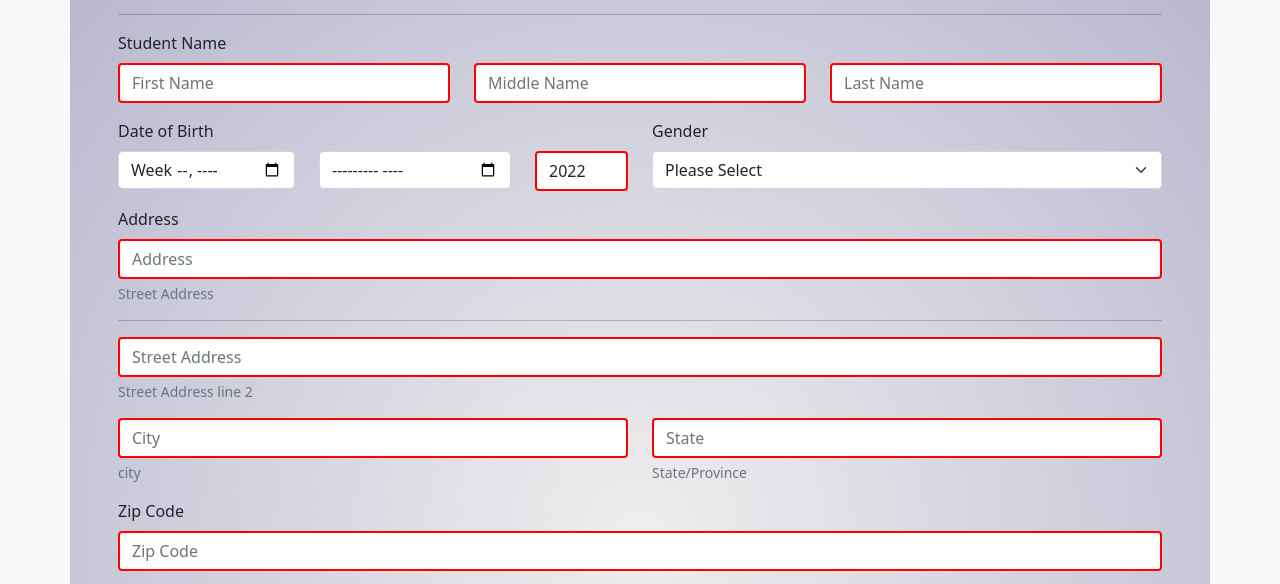
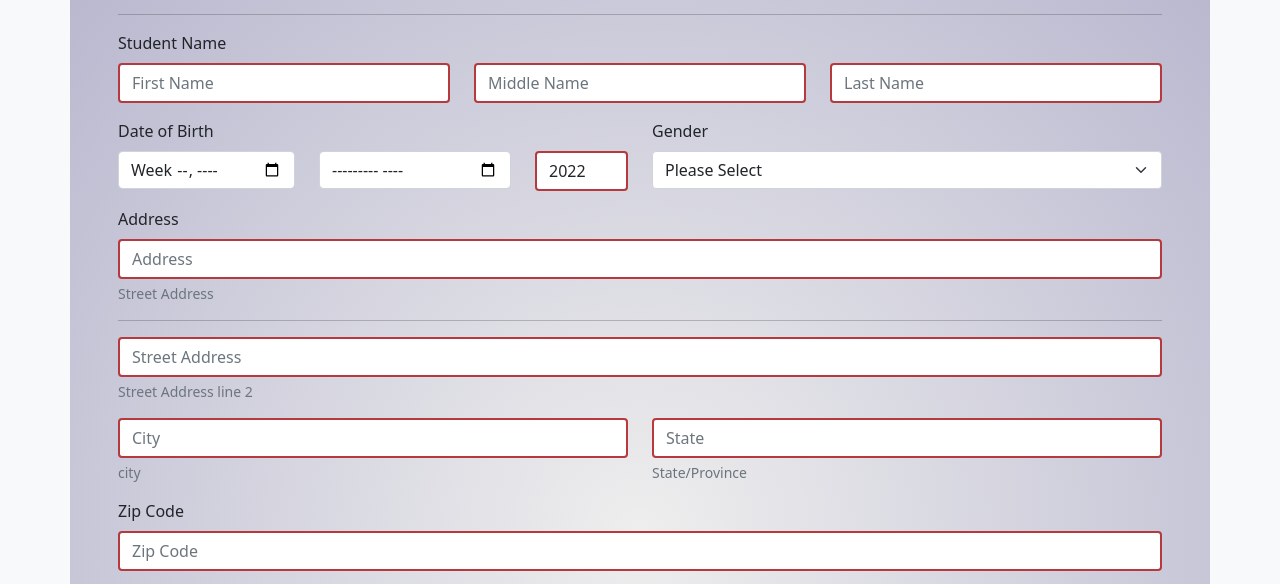
Before and after one commit to Azeemaj101/Property_Website_PSD_TO_HTML, a plain HTML site: page registration.html in a window 1280 px wide. Shown: the part 190-774 px from the top of the page. Drawn offline with nearby package versions, Linux system fonts and the light colour scheme.

Commit message:
Changing form

```diff
--- a/registration.html
+++ b/registration.html
@@ -272,7 +272,7 @@
                 document.getElementById("ac").value = "";
             }
             $(document).ready(function(){
-                $("#fname, #mname, #lname, #year, #address, #saddress, #city, #state, #zip, #email, #mob, #phone, #wk, #company, #ac").css("border","2px solid red")
+                $("#fname, #mname, #lname, #year, #address, #saddress, #city, #state, #zip, #email, #mob, #phone, #wk, #company, #ac").css("border","2px solid #b5393d")
                 $("#fname, #mname, #lname, #year, #address, #saddress, #city, #state, #zip, #email, #mob, #phone, #wk, #company, #ac").focus(function(){
                     $(this).css("border","2px solid blue")
                 })
```
